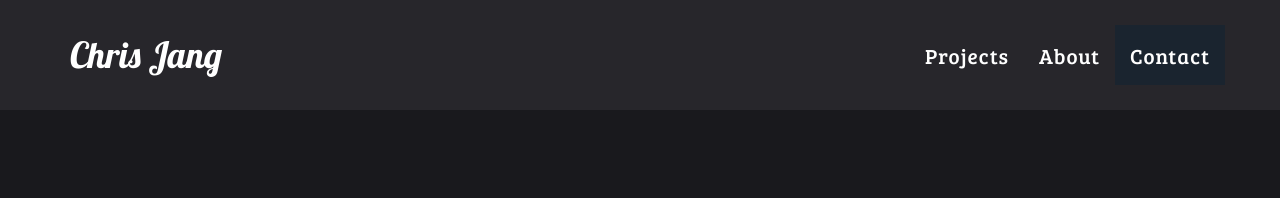
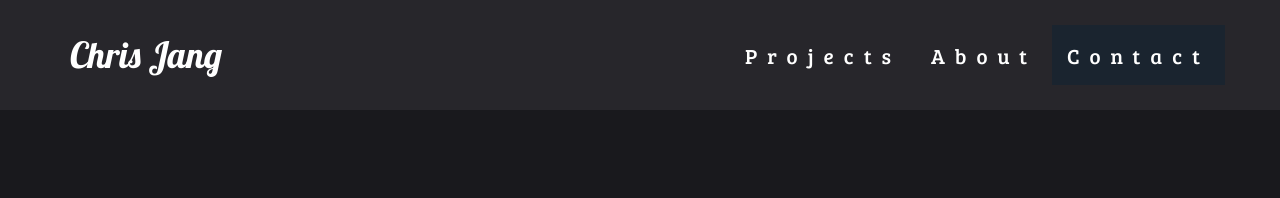
Before and after one commit to cjang5/cjang5.github.io, a Jekyll site: the page built from index.html, in a window 1280 px wide. Shown: the top 198 px of the page. Built offline with Jekyll 4.4.1, drawn with Linux system fonts in a browser that asks for light colours.

Commit message:
leter spcing

```diff
--- a/_includes/css/main.css
+++ b/_includes/css/main.css
@@ -201,11 +201,11 @@ header .intro-text .skills {
 }
 
 .navbar .navbar-nav {
-    letter-spacing: 1px;
+    letter-spacing: 10px;
 }
 
 .navbar .navbar-nav li a:focus {
-    /*outline: 0;*/
+    outline: 0;
     color: #a2482e;
 }
 
```
